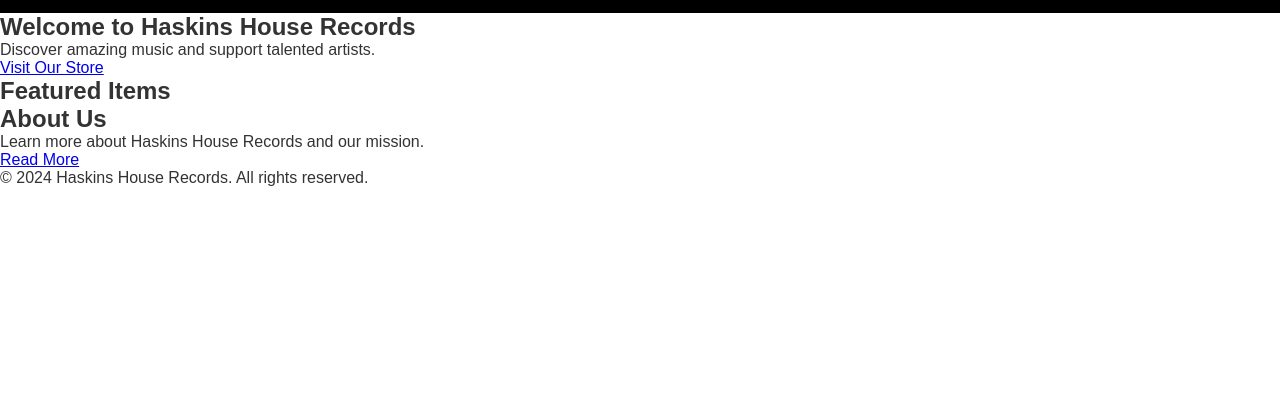
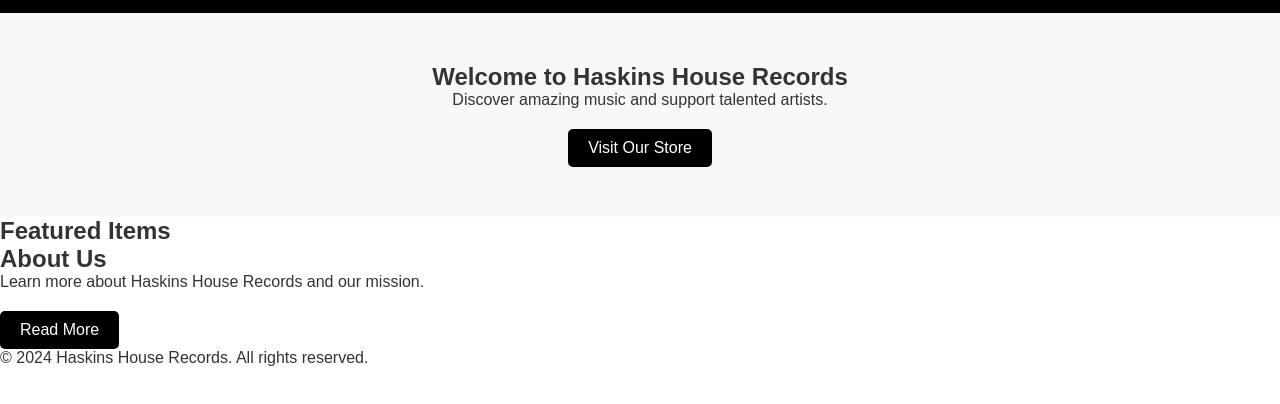
Before and after one commit to therealpaulstanleys/Haskins_House, a website: page public/index.html in a window 1280 px wide. Shown: the part 82-486 px from the top of the page. Drawn offline with Linux system fonts and the light colour scheme; no server answers.

Commit message:
fixing public/html

```diff
--- a/public/styles.css
+++ b/public/styles.css
@@ -65,6 +65,30 @@ nav ul li a:hover {
 }
 
 
+/* Hero section styles */
+
+.hero {
+    text-align: center;
+    padding: 50px 20px;
+    background-color: var(--secondary-color);
+}
+
+.cta-button {
+    display: inline-block;
+    margin-top: 20px;
+    padding: 10px 20px;
+    background-color: var(--primary-color);
+    color: white;
+    text-decoration: none;
+    border-radius: 5px;
+    transition: background-color 0.3s;
+}
+
+.cta-button:hover {
+    background-color: var(--hover-color);
+}
+
+
 /* Form styles */
 
 #newsletter-form {
```
